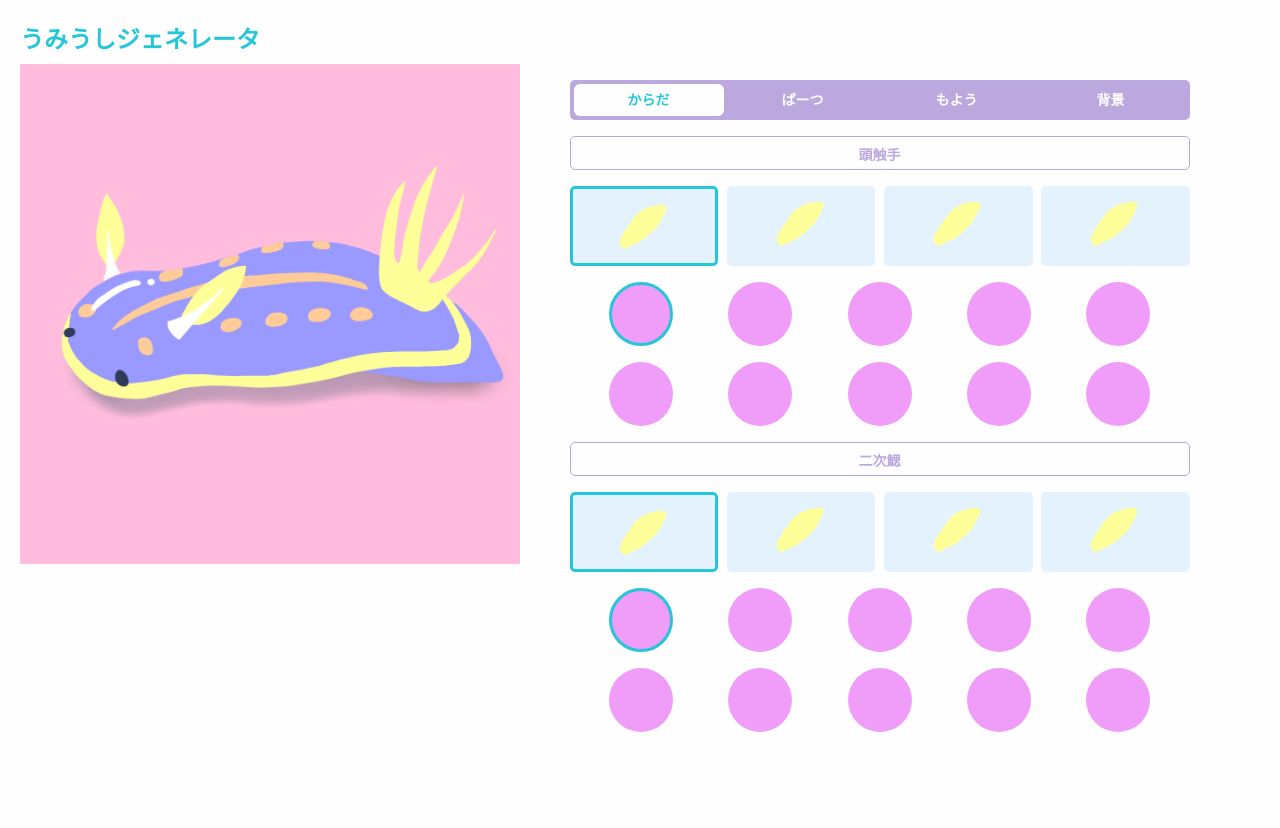
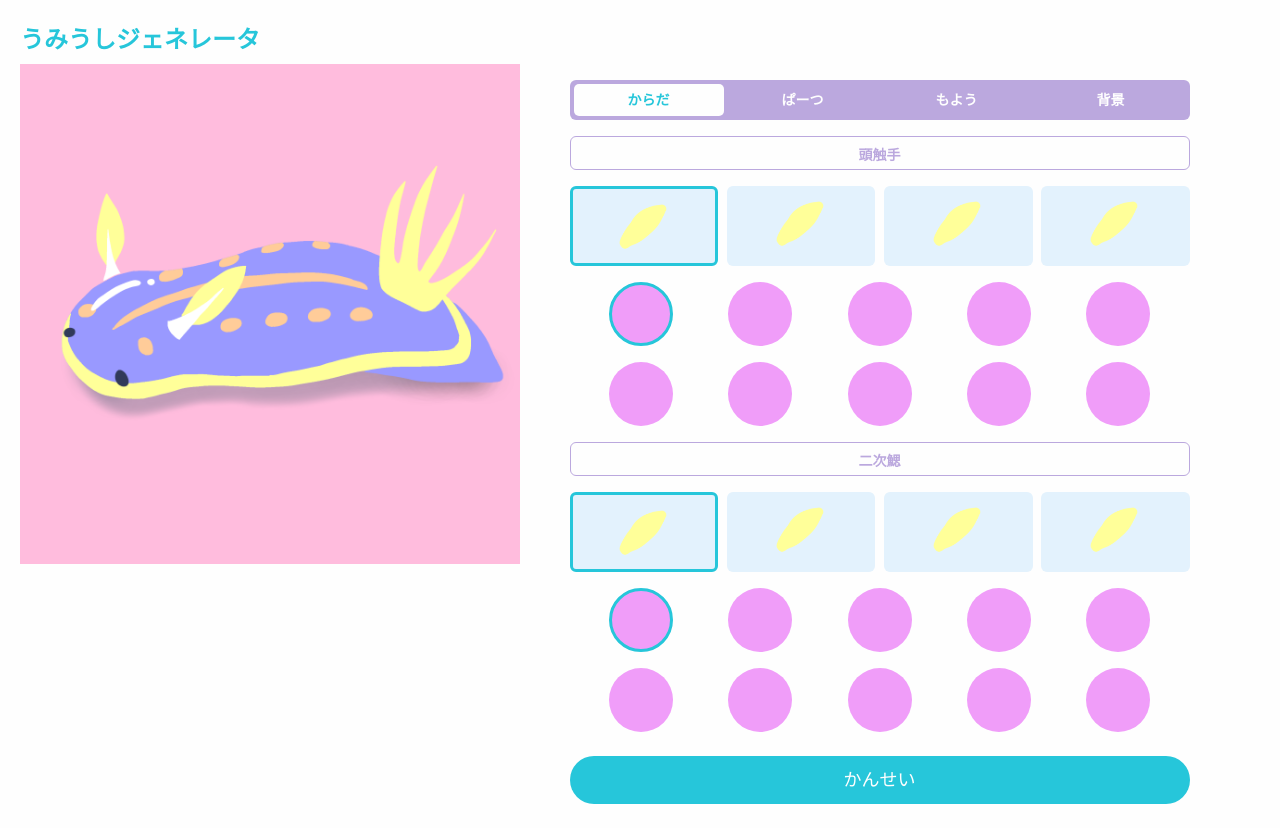
Before and after one commit to koconuts/sea-slug-generator, a Vue app: page / in a window 1280 px wide. Before the commit the page ends 800 px from the top, so only its background shows below. Built offline with nearby package versions, Linux system fonts and the light colour scheme; a web font is replaced by a local one.

Commit message:
完成ボタン追加

```diff
--- a/public/styles.css
+++ b/public/styles.css
@@ -23,7 +23,6 @@ ul {
   color: #26C6DA;
   /* font-family: "Nico Moji"; */
   font-family: "M PLUS Rounded 1c";
-  text-align: center;
   padding: 20px;
   font-size: 2.4rem;
   font-weight: bold;
@@ -34,8 +33,16 @@ ul {
   flex-direction: column;
 }
 
+.text {
+  text-align: center;
+}
+
 .main-img {
   width: 100%;
+}
+
+.selectors {
+  margin-bottom: 88px;
 }
 
 .selector {
@@ -44,7 +51,7 @@ ul {
 
 .part-selector {
   background-color: #BBA8DE;
-  border-radius: 5px;
+  border-radius: 6px;
   height: 40px;
   padding: 0 2px;
   margin-top: 16px;
@@ -53,7 +60,7 @@ ul {
 .part-item {
   flex: 20px;
   height: 32px;
-  border-radius: 6px;
+  border-radius: 5px;
   margin: 4px 2px auto;
 }
 
@@ -65,7 +72,6 @@ ul {
   display: block;
   color: #fefefe;
   font-size: 1.4em;
-  text-align: center;
   padding: 5px 0;
 }
 
@@ -75,13 +81,12 @@ ul {
 
 .selector-heading-container {
   border: solid 1px #BBA8DE;
-  border-radius: 5px;
+  border-radius: 6px;
   margin-top: 16px;
   height: 32px;
 }
 
 .selector-heading {
-  text-align: center;
   color: #BBA8DE;
   font-size: 1.4rem;
   margin: 7px auto;
@@ -94,7 +99,7 @@ ul {
 }
 
 .shape-item {
-  border-radius: 5px;
+  border-radius: 6px;
   background-color: #E3F2FD;
   margin: 0;
   height: 80px;
@@ -121,7 +126,7 @@ ul {
 .color-item {
   border-radius: 50%;
   /* TODO: 正しい色にする */
-  background-color: #F09DF9;;
+  background-color: #F09DF9;
   margin: 0 4px;
   height: 100%;
   width: 48px;
@@ -130,6 +135,22 @@ ul {
 
 .color-item.selected {
   border: solid 3px #26C6DA;
+}
+
+.complete-btn {
+  position: fixed;
+  bottom: 16px;
+  background-color: #26C6DA;
+  border-radius: 50px;
+  height: 48px;
+  width: calc(100% - 32px);
+  margin-top: 24px;
+}
+
+.complete-btn-text {
+  color: #fefefe;
+  font-size: 1.8rem;
+  line-height: 48px;
 }
 
 @media (min-width: 960px) {
@@ -151,6 +172,9 @@ ul {
   .main-img {
     max-width: 500px;
   }
+  .selectors {
+    margin-bottom: 0px;
+  }
   .color-selector {
     height: 64px;
   }
@@ -158,4 +182,9 @@ ul {
     width: 64px;
     margin: 0 16px;
   }
+  .complete-btn {
+    position: static;
+    width: 100%;
+    margin-bottom: 24px;
+  }
 }
--- a/src/App.vue
+++ b/src/App.vue
@@ -1,7 +1,7 @@
 <template>
   <div>
     <header class="header">
-      <h1 class="title">うみうしジェネレータ</h1>
+      <h1 class="text title">うみうしジェネレータ</h1>
     </header>
     <div class="body">
       <div class="left-container">
@@ -10,26 +10,27 @@
         </div>
       </div>
       <div class="right-container">
+        <div class="selectors">
           <div class="container">
             <ul class="selector part-selector">
               <!-- 選択状態 -->
               <li class="item part-item selected">
-              <h2 class="part-item-name selected">からだ</h2>
+                <h2 class="text part-item-name selected">からだ</h2>
               </li>
               <!-- 未選択状態 -->
               <li class="item part-item">
-              <h2 class="part-item-name">ぱーつ</h2>
+                <h2 class="text part-item-name">ぱーつ</h2>
               </li>
               <li class="item part-item">
-              <h2 class="part-item-name">もよう</h2>
+                <h2 class="text part-item-name">もよう</h2>
               </li>
               <li class="item part-item">
-              <h2 class="part-item-name">背景</h2>
+                <h2 class="text part-item-name">背景</h2>
               </li>
             </ul>
           </div>
           <div class="selector-heading-container">
-            <h2 class="selector-heading">頭触手</h2>
+              <h2 class="text selector-heading">頭触手</h2>
           </div>
           <div class="container">
             <ul class="selector shape-selector">
@@ -68,7 +69,7 @@
             </ul>
           </div>
           <div class="selector-heading-container">
-            <h2 class="selector-heading">二次鰓</h2>
+              <h2 class="text selector-heading">二次鰓</h2>
           </div>
           <div class="container">
             <ul class="selector shape-selector">
@@ -107,6 +108,10 @@
             </ul>
           </div>
         </div>
+        <div class="complete-btn">
+          <p class="text complete-btn-text">かんせい</p>
+        </div>
+      </div>
     </div>
   </div>
 </template>
```
Lines whose indentation alone changed are shown as unchanged.
